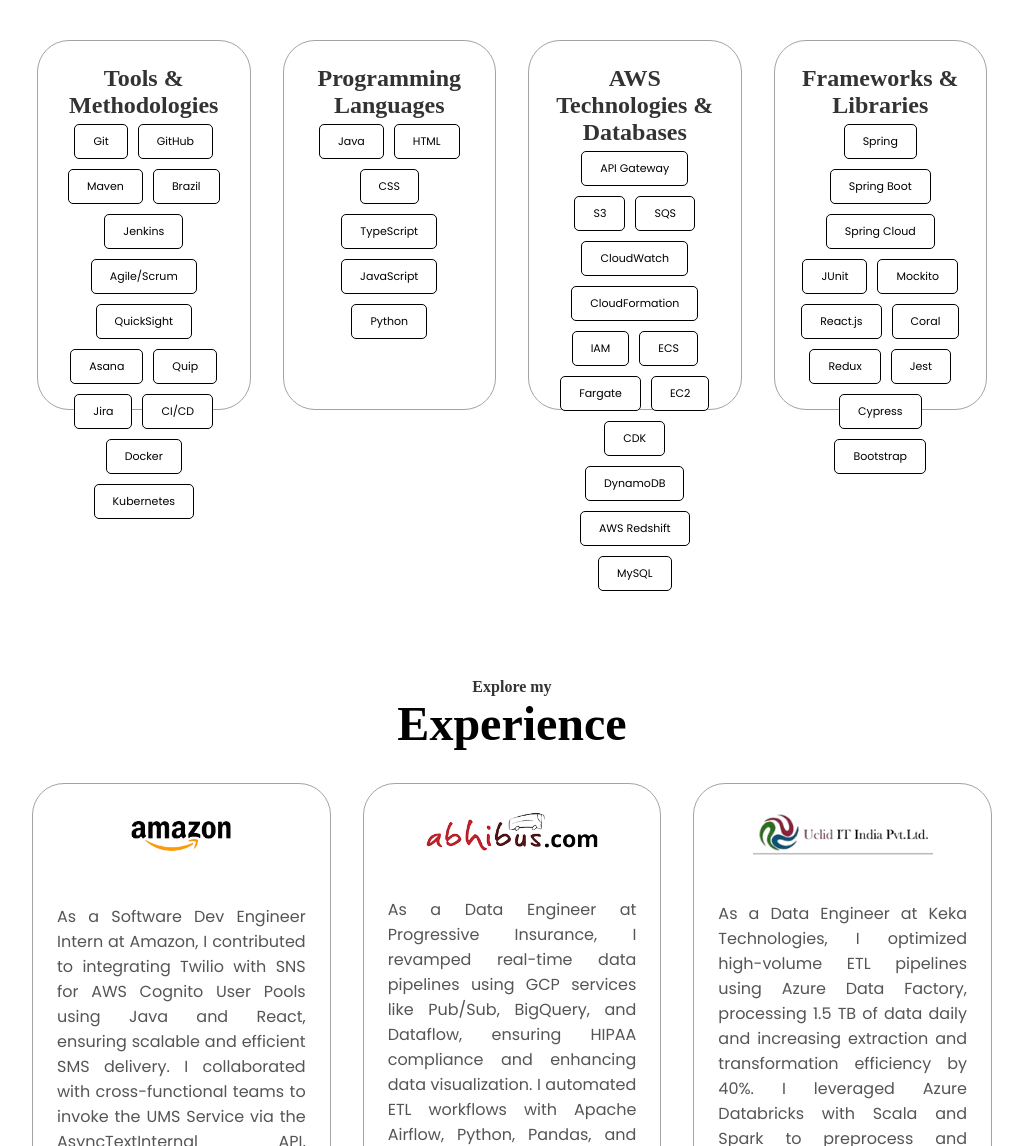
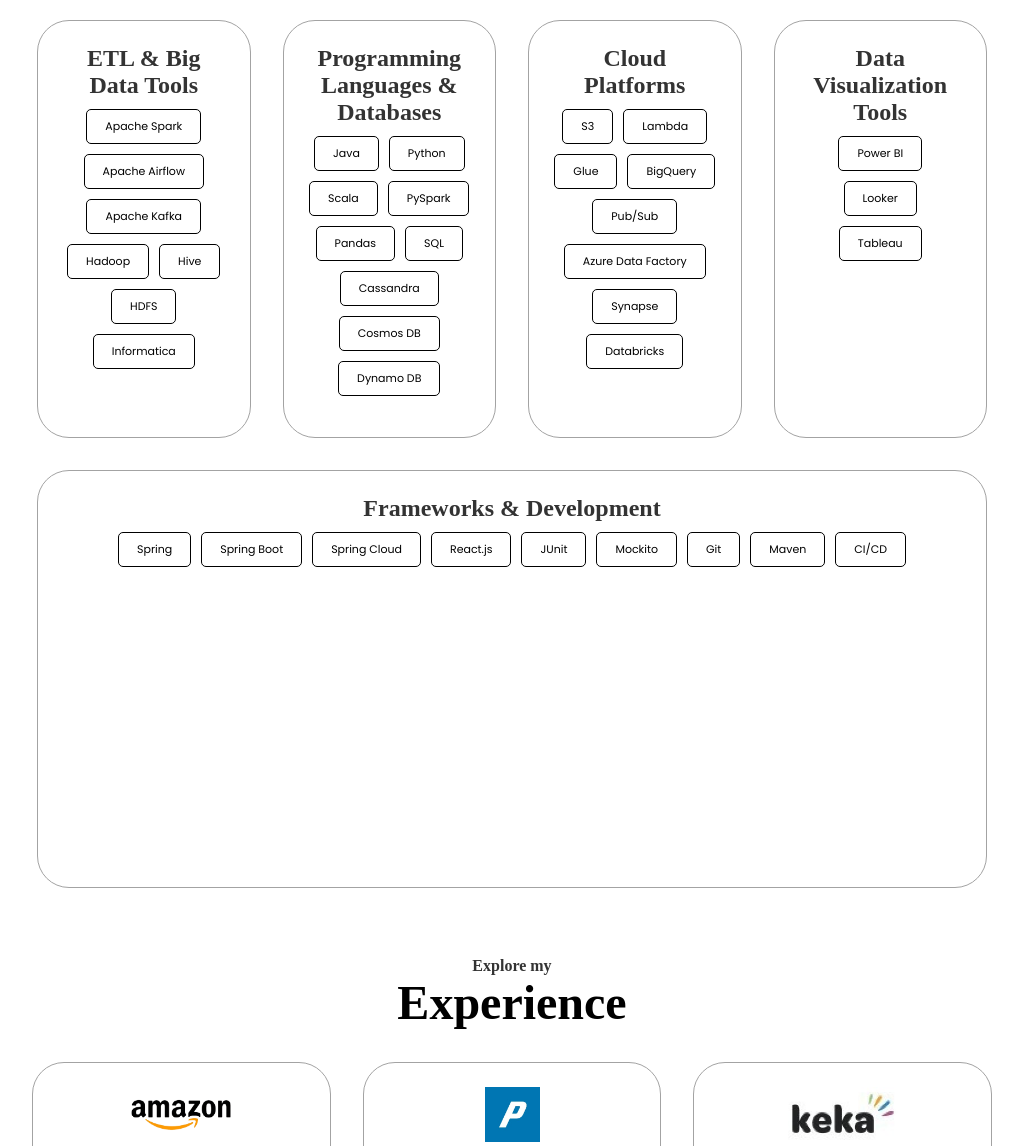
Before and after one commit to sailajauppalapati/sailajaportfolio, a plain HTML site: page index.html in a window 1280 px wide. Shown: the part 1786-2932 px from the top of the page, without its empty margins (128-1151 px from the left). Drawn offline with Linux system fonts and the light colour scheme.

Commit message:
Updations done

```diff
--- a/index.html
+++ b/index.html
@@ -98,7 +98,7 @@
           </div>
           <div class="text-container">
             <p>
-              I am a passionate Data Engineer with experience building scalable data pipelines, automating ETL processes, and optimizing data architectures across cloud platforms like AWS, Azure, and GCP. With expertise in Python, SQL, PySpark, and big data technologies, I have worked in industries like healthcare and insurance, delivering impactful data solutions. I thrive on solving complex data challenges, collaborating with cross-functional teams, and continuously learning new technologies to drive business insights.
+              I am Lakshmi Sailaja Uppalapati, an experienced Data Engineer with expertise in cloud platforms (AWS, GCP, Azure), programming (Java, Python, SQL), and big data tools (Spark, Airflow, Kafka). I have strong skills in Spring Boot for backend development and have worked at Amazon, Progressive Insurance, and Keka Technologies, focusing on data pipeline development, ETL automation, and system optimization. I hold a Master’s in Computer Science from the University of Cincinnati and am certified as an Azure Data Engineer Associate.
             </p>
           </div>
         </div>
@@ -110,73 +110,73 @@
       <div class="Skills-details-container">
         <div class="about-containers">
           <div class="details-container-skills">
-            <h2 class="Skills-sub-title">Tools & Methodologies</h2>
+            <h2 class="Skills-sub-title">ETL & Big Data Tools</h2>
               <div class="container">
                   <div class="skills">
-                  <div class="skill">Git</div>
-                  <div class="skill">GitHub</div>
-                  <div class="skill">Maven</div>
-                  <div class="skill">Brazil</div>
-                  <div class="skill">Jenkins</div>
-                  <div class="skill">Agile/Scrum</div>
-                  <div class="skill">QuickSight</div>
-                  <div class="skill">Asana</div>
-                  <div class="skill">Quip</div>
-                  <div class="skill">Jira</div>
-                  <div class="skill">CI/CD</div>
-                  <div class="skill">Docker</div>
-                  <div class="skill">Kubernetes</div>
+                    <div class="skill">Apache Spark</div>
+                    <div class="skill">Apache Airflow</div>
+                    <div class="skill">Apache Kafka</div>
+                    <div class="skill">Hadoop</div>
+                    <div class="skill">Hive</div>
+                    <div class="skill">HDFS</div>
+                    <div class="skill">Informatica</div>
                   </div>
               </div>
           </div>
           <div class="details-container-skills">
-            <h2 class="Skills-sub-title">Programming Languages</h2>
+            <h2 class="Skills-sub-title">Programming Languages & Databases</h2>
               <div class="container">
                   <div class="skills">
                     <div class="skill">Java</div>
-                    <div class="skill">HTML</div>
-                    <div class="skill">CSS</div>
-                    <div class="skill">TypeScript</div>
-                    <div class="skill">JavaScript</div>
                     <div class="skill">Python</div>
+                    <div class="skill">Scala</div>
+                    <div class="skill">PySpark</div>
+                    <div class="skill">Pandas</div>
+                    <div class="skill">SQL</div>
+                    <div class="skill">Cassandra</div>
+                    <div class="skill">Cosmos DB</div>
+                    <div class="skill">Dynamo DB</div>
                   </div>
               </div>
           </div>
           <div class="details-container-skills">
-            <h2 class="Skills-sub-title">AWS Technologies & Databases</h2>
+            <h2 class="Skills-sub-title">Cloud Platforms</h2>
               <div class="container">
                   <div class="skills">
-                    <div class="skill">API Gateway</div>
                     <div class="skill">S3</div>
-                    <div class="skill">SQS</div>
-                    <div class="skill">CloudWatch</div>
-                    <div class="skill">CloudFormation</div>
-                    <div class="skill">IAM</div>
-                    <div class="skill">ECS</div>
-                    <div class="skill">Fargate</div>
-                    <div class="skill">EC2</div>
-                    <div class="skill">CDK</div>
-                    <div class="skill">DynamoDB</div>
-                    <div class="skill">AWS Redshift</div>
-                    <div class="skill">MySQL</div>
+                    <div class="skill">Lambda</div>
+                    <div class="skill">Glue</div>
+                    <div class="skill">BigQuery</div>
+                    <div class="skill">Pub/Sub</div>
+                    <div class="skill">Azure Data Factory</div>
+                    <div class="skill">Synapse</div>
+                    <div class="skill">Databricks</div>
                   </div>
               </div>
           </div>
           <div class="details-container-skills">
-            <h2 class="Skills-sub-title">Frameworks & Libraries</h2>
+            <h2 class="Skills-sub-title">Data Visualization Tools</h2>
+              <div class="container">
+                  <div class="skills">
+                    <div class="skill">Power BI</div>
+                    <div class="skill">Looker</div>
+                    <div class="skill">Tableau</div>
+                  </div>
+              </div>
+          </div>
+          <div class="details-container-skills">
+            <h2 class="Skills-sub-title">Frameworks & Development</h2>
               <div class="container">
                   <div class="skills">
                     <div class="skill">Spring</div>
                     <div class="skill">Spring Boot</div>
                     <div class="skill">Spring Cloud</div>
+                    <div class="skill">React.js</div>
                     <div class="skill">JUnit</div>
                     <div class="skill">Mockito</div>
-                    <div class="skill">React.js</div>
-                    <div class="skill">Coral</div>
-                    <div class="skill">Redux</div>
-                    <div class="skill">Jest</div>
-                    <div class="skill">Cypress</div>
-                    <div class="skill">Bootstrap</div>
+                    <div class="skill">Git</div>
+                    <div class="skill">Maven</div>
+                    <div class="skill">CI/CD</div>
                   </div>
               </div>
           </div>
@@ -200,8 +200,8 @@
           <div class="details-container color-container">
             <div class="article-container">
               <img
-                src="./assets/Abhibus-logo.png"
-                class="project-experience-img-abhi"/>
+                src="./assets/progressive_insurance_logo.jpeg"
+                class="project-experience-img-progressive"/>
                 <p>
                   As a Data Engineer at Progressive Insurance, I revamped real-time data pipelines using GCP services like Pub/Sub, BigQuery, and Dataflow, ensuring HIPAA compliance and enhancing data visualization. I automated ETL workflows with Apache Airflow, Python, Pandas, and Spark, reducing manual intervention by 90%. By leveraging Terraform and GCP Cloud Functions, I built scalable architectures processing over 1M events daily, improving deployment efficiency and team collaboration. Additionally, I optimized Data Warehouse and Data Lake models using star and snowflake schemas, enhancing performance by 30%. My work also involved architecting real-time streaming pipelines with Spark Streaming and Apache Kafka for ad event processing and integrating LLMs to automate data classification and sentiment analysis, improving predictive analytics accuracy by 20%.
                 </p>
@@ -210,8 +210,8 @@
           <div class="details-container color-container">
             <div class="article-container">
               <img
-                src="./assets/UclidLogo.png"
-                class="project-experience-img-uclid"
+                src="./assets/keka_hr_logo.jpeg"
+                class="project-experience-img-keka"
               />
               <p> As a Data Engineer at Keka Technologies, I optimized high-volume ETL pipelines using Azure Data Factory, processing 1.5 TB of data daily and increasing extraction and transformation efficiency by 40%. I leveraged Azure Databricks with Scala and Spark to preprocess and transform large datasets, improving processing speed by 40%. Additionally, I streamlined data ingestion from on-prem SQL to ADLS using Azure Synapse Analytics and Azure SQL DB, reducing processing time by 35% and enhancing query performance by 25%. As an SME, I managed over 10 databases, redesigned NoSQL structures in Cassandra and Azure Cosmos DB, and improved data retrieval speeds by 40%. I also utilized Docker and Kubernetes for containerized application deployment, enhancing system scalability and efficiency by 30%.</p>
             </div>
--- a/style.css
+++ b/style.css
@@ -335,7 +335,7 @@
   border: rgb(53, 53, 53) 0.1rem solid;
   border-color: rgb(163, 163, 163);
   text-align: center;
-  height: 20rem;
+  height: 23rem;
 }
 
 .section-container {
@@ -411,14 +411,14 @@
   height: auto; /* Maintain aspect ratio */
 }
 
-.project-experience-img-abhi {
-  width: 180px; /* Adjust the width as needed */
-  height: auto; /* Maintain aspect ratio */
+.project-experience-img-progressive {
+  width: 55px; /* Adjust the width as needed */
+  height: 55px; /* Maintain aspect ratio */
 }
 
-.project-experience-img-uclid {
-  width: 180px; /* Adjust the width as needed */
-  height: auto; /* Maintain aspect ratio */
+.project-experience-img-keka {
+  width: 110px; /* Adjust the width as needed */
+  height: 55px; /* Maintain aspect ratio */
 }
 .project-title {
   margin: 1rem;
@@ -485,7 +485,7 @@
 .Skills-details-container {
   text-align: center;
   padding: 5px;
-  margin: 20px auto;
+  margin: 0px auto;
 }
 
 .Skills-sub-title {
@@ -493,7 +493,7 @@
   font-weight: 700;
   color: #333;
   font-size: 24px;
-  margin-bottom: 5px;
+  margin-bottom: 10px;
   margin-top: 0px;
 }
 
```
Also changed, not shown: assets/Abhibus-logo.png (deleted), assets/UclidLogo.png (deleted), assets/keka_hr_logo.jpeg (added), assets/keka_hr_logo1.jpeg (added), assets/progressive_insurance_logo.jpeg (added). Lines whose indentation alone changed are shown as unchanged.
